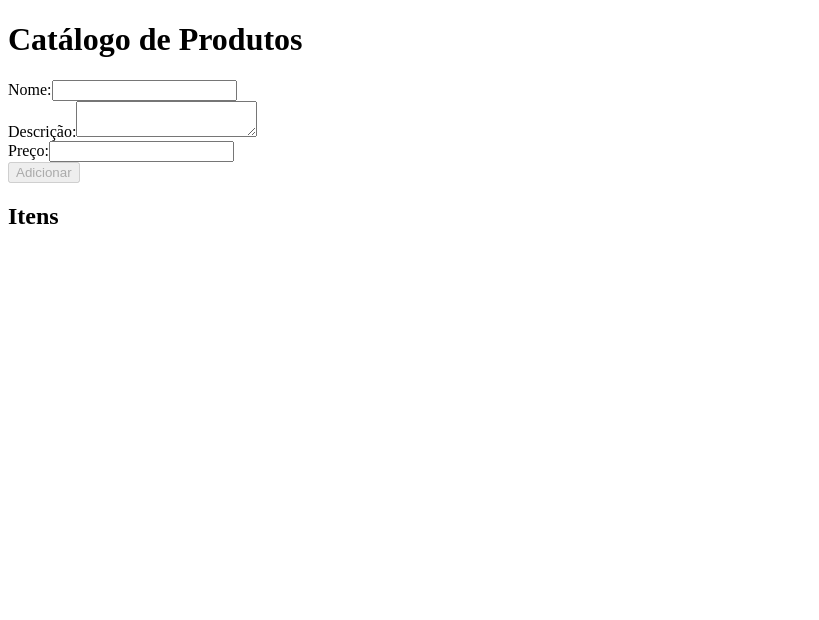
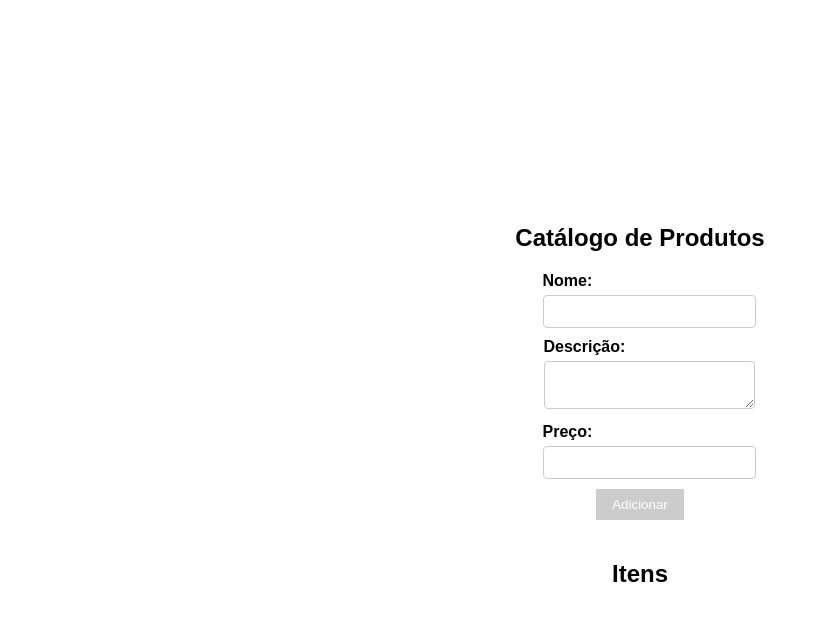
Before and after one commit to MvBona/daftar-challenge-products, a React (Create React App) app: page / in a window 1280 px wide. Shown: the top 620 px of the page, without its empty margins (0-819 px from the left). Built offline with nearby package versions, Linux system fonts and the light colour scheme; the HTML template or start-up script is replaced by a standard one.

Commit message:
[feat] Form e Lista estilizados :lipstick:

```diff
--- a/src/App.jsx
+++ b/src/App.jsx
@@ -1,6 +1,7 @@
 import React from 'react';
 import Form from './components/Form';
 import List from './components/List';
+import './styles.css'
 
 function App() {
   return (
--- /dev/null
+++ b/src/styles.css
@@ -0,0 +1,66 @@
+/* stylelint-disable comment-empty-line-before */
+/* stylelint-disable font-weight-notation */
+/* stylelint-disable selector-list-comma-space-after */
+.App {
+  align-items: center;
+  display: flex;
+  flex-direction: column;
+  font-family: Arial , sans-serif;
+  justify-content: center;
+  min-height: 100vh;
+}
+
+h1 {
+  font-size: 24px;
+  margin-bottom: 20px;
+}
+
+form {
+  align-items: center;
+  display: flex;
+  flex-direction: column;
+  margin-bottom: 20px;
+  width: 300px;
+}
+
+label {
+  align-items: flex-start;
+  display: flex;
+  flex-direction: column;
+  font-weight: bold;
+  margin-bottom: 5px;
+}
+
+input,
+textarea {
+  border: 1px solid #ccc;
+  border-radius: 4px;
+  margin-bottom: 10px;
+  padding: 8px;
+  width: 100%;
+}
+
+button {
+  background-color: #4caf50;
+  border: none;
+  color: white;
+  cursor: pointer;
+  padding: 8px 16px;
+}
+
+button:disabled {
+  background-color: #ccc;
+  cursor: not-allowed;
+}
+
+ul {
+  list-style-type: none;
+  margin: 0;
+  padding: 0;
+}
+
+li {
+  background-color: #f0f0f0;
+  margin-bottom: 10px;
+  padding: 10px;
+}
```
